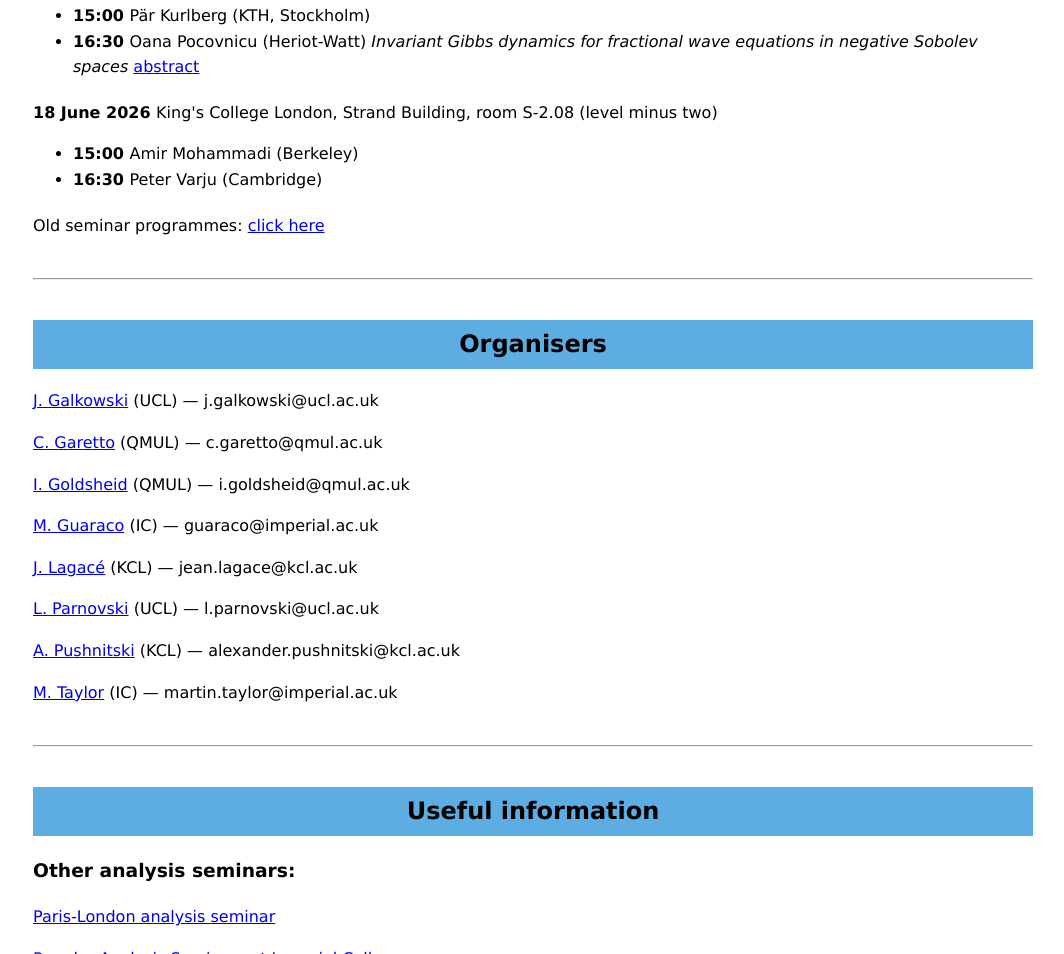
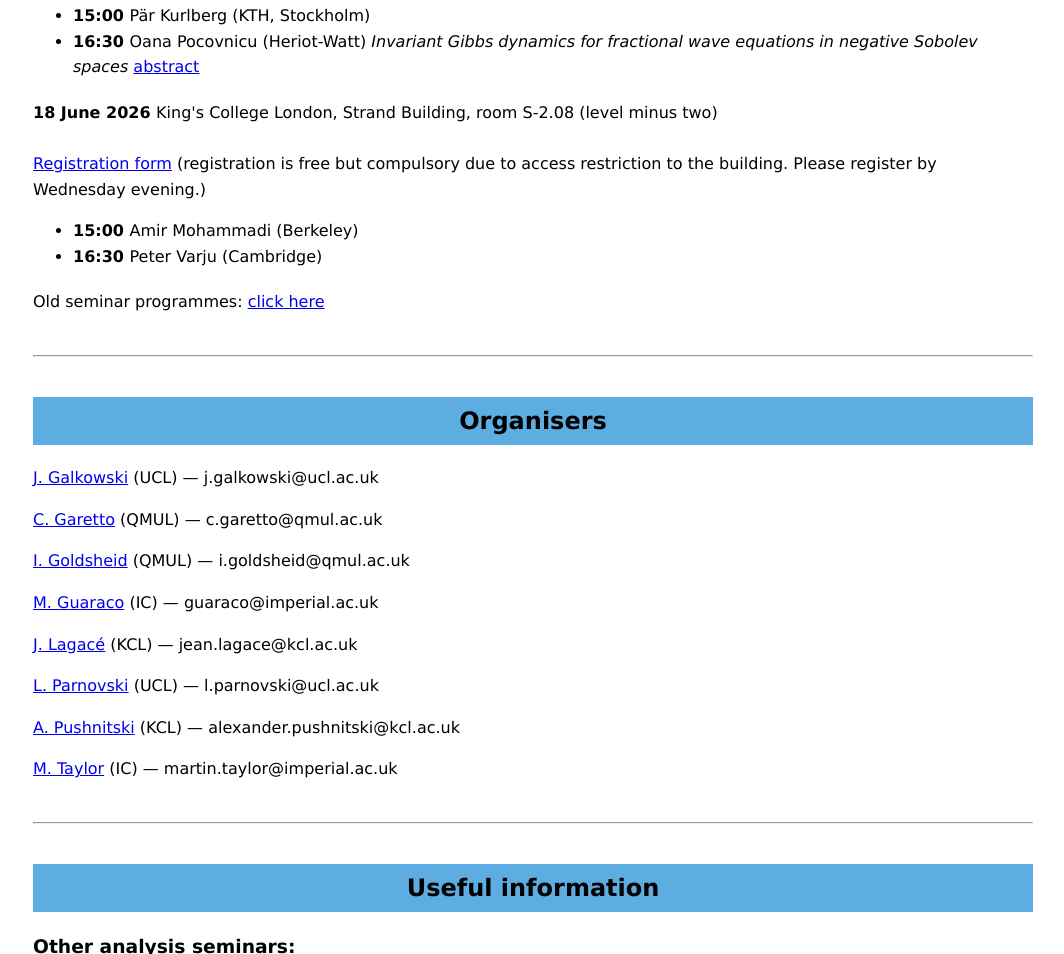
Before and after one commit to london-analysis-seminar/london-analysis-seminar.github.io, a plain HTML site: page index.html in a window 1280 px wide. Shown: the part 1345-2299 px from the top of the page, without its empty margins (107-1171 px from the left). Drawn offline with Linux system fonts and the light colour scheme.

Commit message:
added registration form for 18 June

```diff
--- a/index.html
+++ b/index.html
@@ -168,6 +168,12 @@ Invariant Gibbs dynamics for fractional wave equations in negative Sobolev space
 <strong> 18 June 2026  </strong>
 King's College London, Strand Building, room S-2.08 (level minus two)
 
+<br>
+<br>
+ <a href="https://forms.cloud.microsoft/Pages/ResponsePage.aspx?id=FM9wg_MWFky4PHJAcWVDVhAV6fSZD8pDonkneNnSTaNUMzZVVFNMTVRHVlBOUDY4MTc0UTQ4TDROQi4u">Registration form</a> (registration is free but compulsory due to access restriction to the building. Please register by Wednesday evening.)
+<br>
+
+
 <ul>
     <li>
     <strong>15:00 </strong>
```
